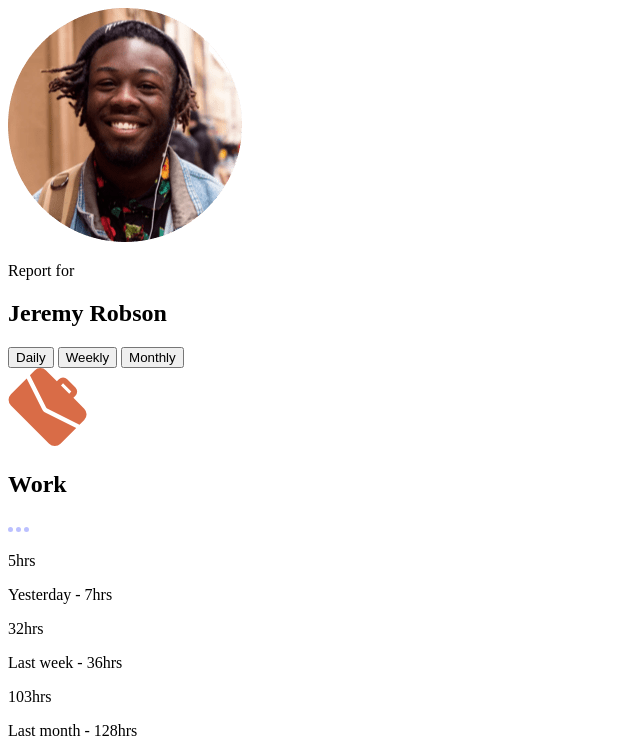
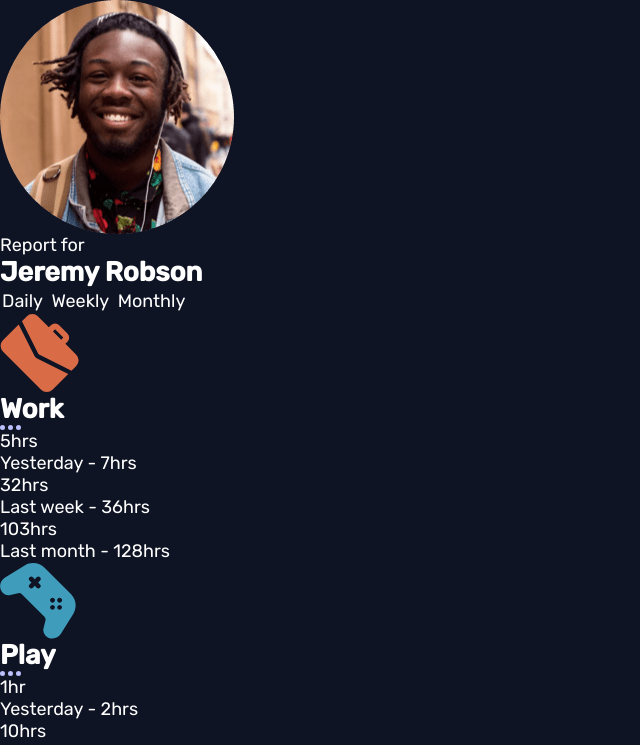
Before and after one commit to Outstandinggirl13/time-tracking-dashboard-main, a plain HTML site: page index.html in a window 1280 px wide. Shown: the top 745 px of the page, without its empty margins (0-640 px from the left). Drawn offline with Linux system fonts and the light colour scheme.

Commit message:
Add base CSS styles.

```diff
--- a/index.html
+++ b/index.html
@@ -8,11 +8,8 @@
 
   <title>Frontend Mentor | Time tracking dashboard</title>
 
-  <!-- Feel free to remove these styles or customise in your own stylesheet 👍 -->
-  <style>
-    .attribution { font-size: 11px; text-align: center; }
-    .attribution a { color: hsl(228, 45%, 44%); }
-  </style>
+  <link rel="stylesheet" href="styles.css">
+
 </head>
 <body>
   <main class="main">
--- /dev/null
+++ b/styles.css
@@ -0,0 +1,121 @@
+/* ===========================
+   FONTS
+   =========================== */
+
+/* rubik-300 - latin */
+@font-face {
+    font-display: swap;
+    font-family: 'Rubik';
+    font-style: normal;
+    font-weight: 300;
+    src: url('assets/fonts/rubik-v31-latin-300.woff2') format('woff2'); /* Chrome 36+, Opera 23+, Firefox 39+, Safari 12+, iOS 10+ */
+  }
+  /* rubik-regular - latin */
+  @font-face {
+    font-display: swap;
+    font-family: 'Rubik';
+    font-style: normal;
+    font-weight: 400;
+    src: url('assets/fonts/rubik-v31-latin-regular.woff2') format('woff2'); /* Chrome 36+, Opera 23+, Firefox 39+, Safari 12+, iOS 10+ */
+  }
+  /* rubik-500 - latin */
+  @font-face {
+    font-display: swap;
+    font-family: 'Rubik';
+    font-style: normal;
+    font-weight: 500;
+    src: url('/assets/fonts/rubik-v31-latin-500.woff2') format('woff2'); /* Chrome 36+, Opera 23+, Firefox 39+, Safari 12+, iOS 10+ */
+  }
+
+/* ===========================
+   RESET
+   =========================== */
+
+*,
+*::after,
+*::before {
+    margin: 0;
+    padding: 0;
+    box-sizing: border-box;
+}
+
+img,
+picture,
+video {
+    display: block;
+    max-width: 100%;
+    height: auto;
+}
+
+input,
+button,
+textarea,
+select {
+    font: inherit;
+    color: inherit;
+    background: none;
+    border-color: transparent;
+}
+
+a {
+    text-decoration: none;
+    color: inherit;
+}
+
+ul,
+ol {
+    list-style-type: none;
+}
+
+/* ===========================
+       CSS VARIABLES
+   =========================== */
+
+:root {
+
+    /* Primary */
+
+    --purple-600: hsl(246, 80%, 60%);
+
+    --orange-300-work: hsl(15, 100%, 70%);
+    --blue-300-play: hsl(195, 74%, 62%);
+    --pink-400-study: hsl(348, 100%, 68%);
+    --green-400-exercise: hsl(145, 58%, 55%);
+    --purple-700-social: hsl(264, 64%, 52%);
+    --yellow-300-self-care: hsl(43, 84%, 65%);
+
+    /* Neutral */
+
+    --navy-950: hsl(226, 43%, 10%);
+    --navy-900: hsl(235, 46%, 20%);
+    --purple-500: hsl(235, 45%, 61%);
+    --navy-200: hsl(236, 100%, 87%);
+
+    /* Typography */
+
+    --font-base: 'Rubik', sans-serif;
+}
+
+/* ===========================
+      BASE
+   =========================== */
+
+body {
+    font-family: var(--font-base);
+    color: white;
+    font-size: 18px;
+    background-color: var(--navy-950);
+}
+
+/* ===========================
+   LAYOUT & ELEMENTS
+   =========================== */
+
+.attribution {
+    font-size: 11px;
+    text-align: center;
+}
+
+.attribution a {
+    color: hsl(228, 45%, 44%);
+}
```
Also changed, not shown: assets/fonts/rubik-v31-latin-300.woff2 (added), assets/fonts/rubik-v31-latin-500.woff2 (added), assets/fonts/rubik-v31-latin-regular.woff2 (added).
